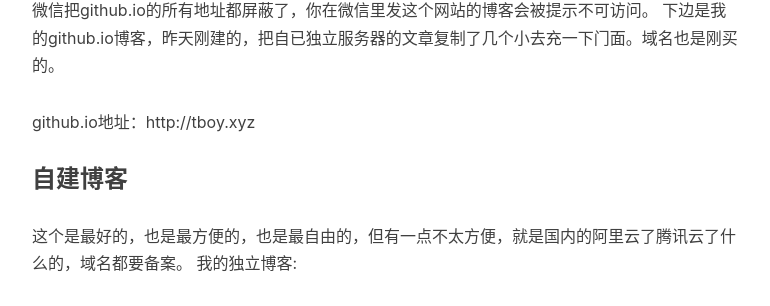
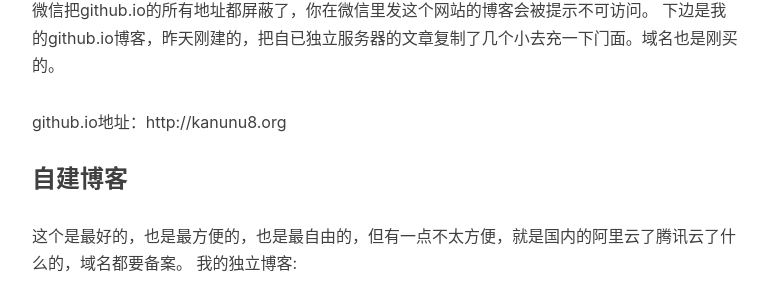
Before and after one commit to yuxiaoming1985/zhuti, a Jekyll site: the page built from _posts/2018-04-18-youtubetool.markdown, in a window 1280 px wide and 900 px high, scrolled down 2964 px. Shown: the part 148-454 px from the top of the window, without its empty margins (233-1003 px from the left). Built offline with Jekyll 4.4.1, drawn with Linux system fonts in a browser that asks for light colours; nearby versions of some CDN libraries; comment, search, counter and statistics services are not loaded; some of the changed lines change nothing that is shown.

Commit message:
Update 2018-04-18-youtubetool.markdown

```diff
--- a/_posts/2018-04-18-youtubetool.markdown
+++ b/_posts/2018-04-18-youtubetool.markdown
@@ -70,7 +70,7 @@ tags:
 这个博客我就不说了，一般程序员可能都会用一下子，github是开源界的泰斗，技术含量那自然不在话下。说说基于git的博客吧，有很多模板，也可以绑定自已的域名，最大的好处是你写好的markdown的博客可以用脚本一键上传到你的博客网站，也可以使用git命令发布自已的博文，对程序员来说也是方便之极。因为平台是国外的，所以几乎不会有任何发布内容的限制。可能因为这一点，微信把github.io的所有地址都屏蔽了，你在微信里发这个网站的博客会被提示不可访问。
 下边是我的github.io博客，昨天刚建的，把自已独立服务器的文章复制了几个小去充一下门面。域名也是刚买的。
 
-github.io地址：http://tboy.xyz
+github.io地址：http://kanunu8.org
 
 ### 自建博客
 
```
